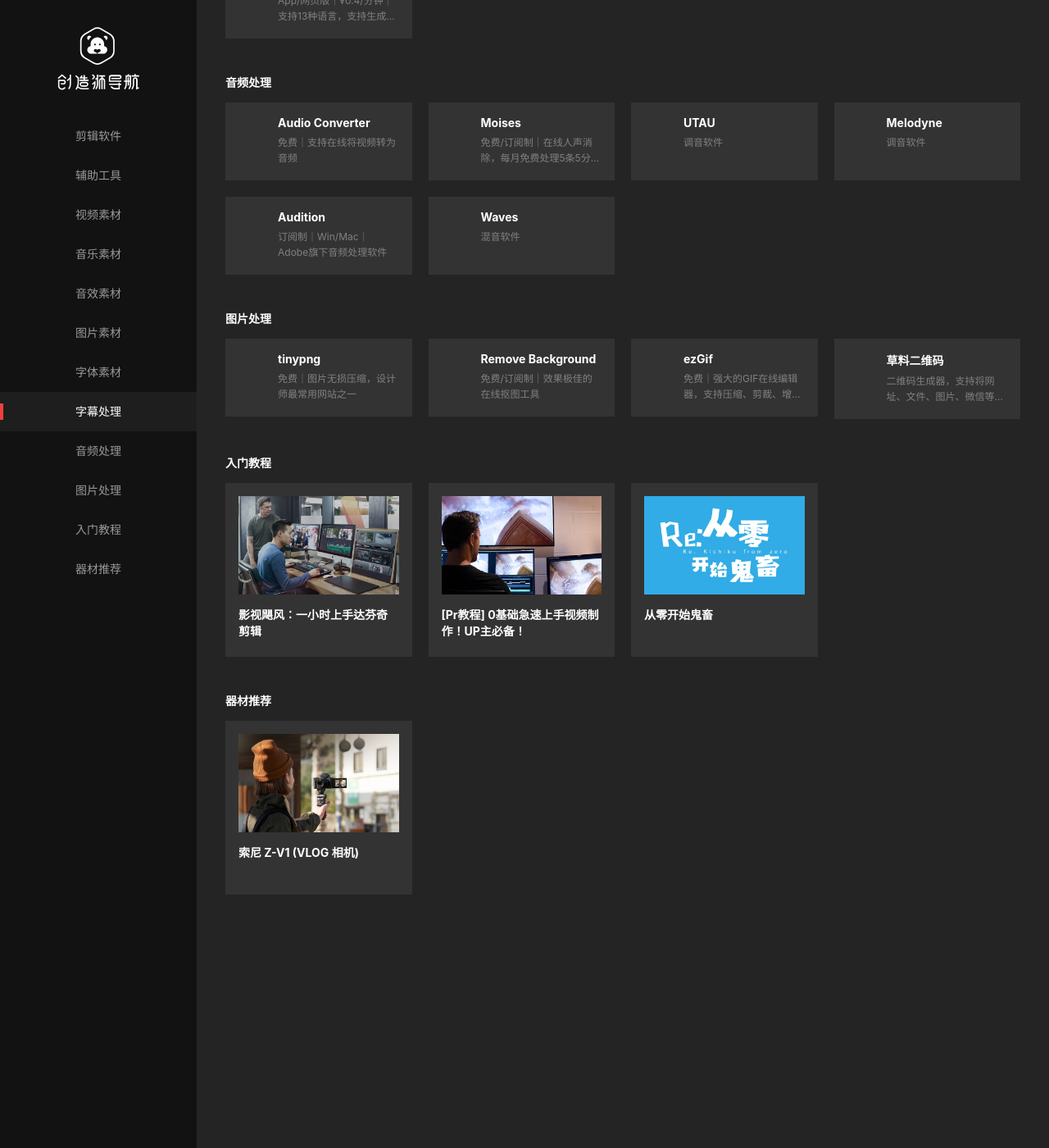
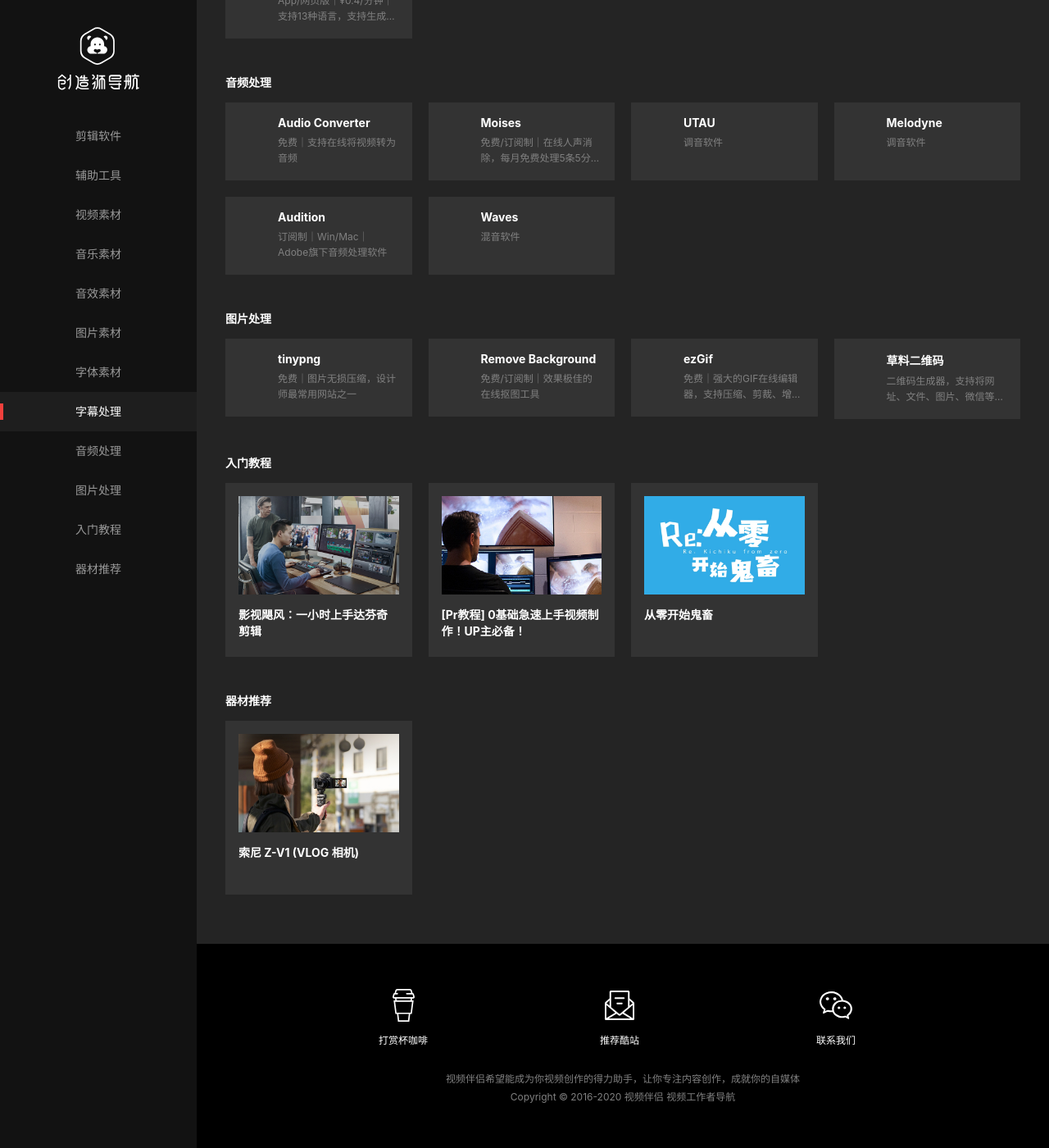
Before and after one commit to tinyao/spbv, a Jekyll site: the page built from index.html, in a window 1280 px wide and 1400 px high, scrolled down 2644 px. Shown: the whole window at 82% size. Built offline with Jekyll 4.4.1, drawn with Linux system fonts in a browser that asks for light colours.

Commit message:
add footer

```diff
--- a/_includes/footer.html
+++ b/_includes/footer.html
@@ -1,23 +1,25 @@
-<!-- <footer class="site-footer">
+<footer class="site-footer">
   <div class="container">
-  <div>
-    <div class="action">
-      <div class="icon"></div>
-      <div>打赏杯咖啡</div>
+    <div class="actions">
+      <a class="action" href="">
+        <img class="icon" src="/assets/img/ic_donate.svg"/>
+        <div>打赏杯咖啡</div>
+      </a>
+      <a class="action" href="">
+        <img class="icon" src="/assets/img/ic_recommend.svg"/>
+        <div>推荐酷站</div>
+      </a>
+      <a class="action" href="">
+        <img class="icon" src="/assets/img/ic_contact.svg"/>
+        <div>联系我们</div>
+      </a>
     </div>
-    <div class="action">
-      <div class="icon"></div>
-      <div>推荐酷站</div>
-    </div>
-    <div class="action">
-      <div class="icon"></div>
-      <div>联系我们</div>
+    <div class="footer-text">
+      <p>视频伴侣希望能成为你视频创作的得力助手，让你专注内容创作，成就你的自媒体</p>
+      <p>Copyright © 2016-2020 视频伴侣 视频工作者导航</p>
     </div>
   </div>
-  <p>视频伴侣希望能成为你视频创作的得力助手，让你专注内容创作，成就你的自媒体</p>
-  <p>Copyright © 2016-2020 视频伴侣 视频工作者导航  <a href="#">推荐酷站</a>  </p>
-  </div>
-</footer> -->
+</footer>
 
 <script src="https://cdn.bootcdn.net/ajax/libs/jquery/3.5.1/jquery.min.js"></script>
 <script src="https://cdn.bootcdn.net/ajax/libs/twitter-bootstrap/4.5.0/js/bootstrap.min.js"></script>
--- a/_sass/_zico.scss
+++ b/_sass/_zico.scss
@@ -186,9 +186,35 @@ a {
 }
 
 .site-footer {
-  background: $sidebarBackground;
+  margin-top: 20px;
+  background: #000;
   margin-left: 240px;
   overflow: hidden;
+  font-size: 12px;
+  text-align: center;
+  padding: 50px 0 !important;
+
+  .actions {
+    margin: 0 auto;
+    max-width: 800px;
+    overflow: hidden;
+  }
+  .action {
+    text-align: center;
+    width: 33%;
+    float: left;
+    .icon {
+      margin-bottom: 5px;
+    }
+  }
+
+  .footer-text {
+    margin-top: 30px;
+    color: #808080;
+    p {
+      margin: 0 0 5px 0;
+    }
+  }
 }
 
 @media (min-width: 992px) {
@@ -269,4 +295,9 @@ a {
     }
   }
 
+  .site-footer {
+    margin-left: 0;
+    padding: 0 20px;
+  }
+
 }
```
Also changed, not shown: assets/img/ic_contact.svg (added), assets/img/ic_donate.svg (added), assets/img/ic_recommend.svg (added).
